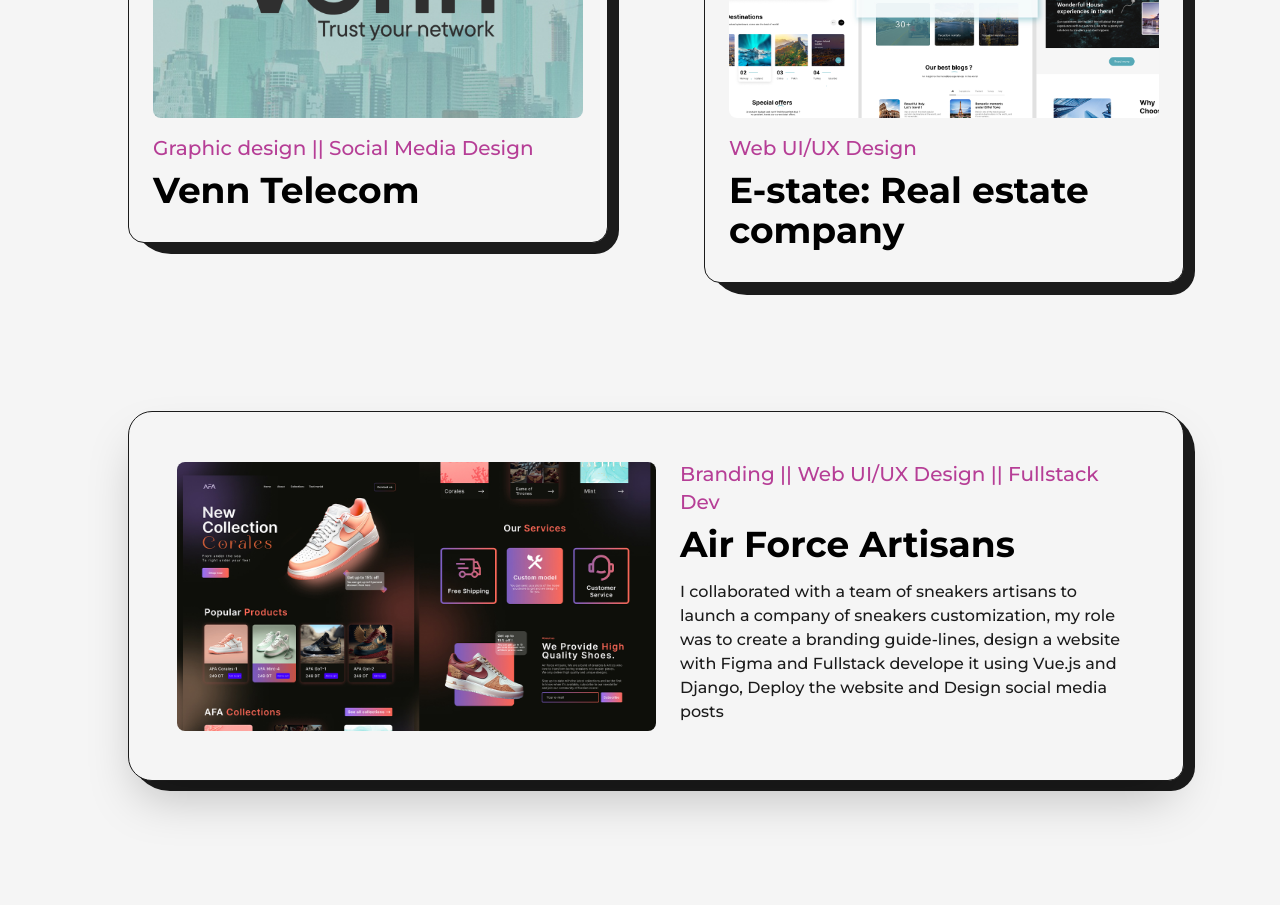
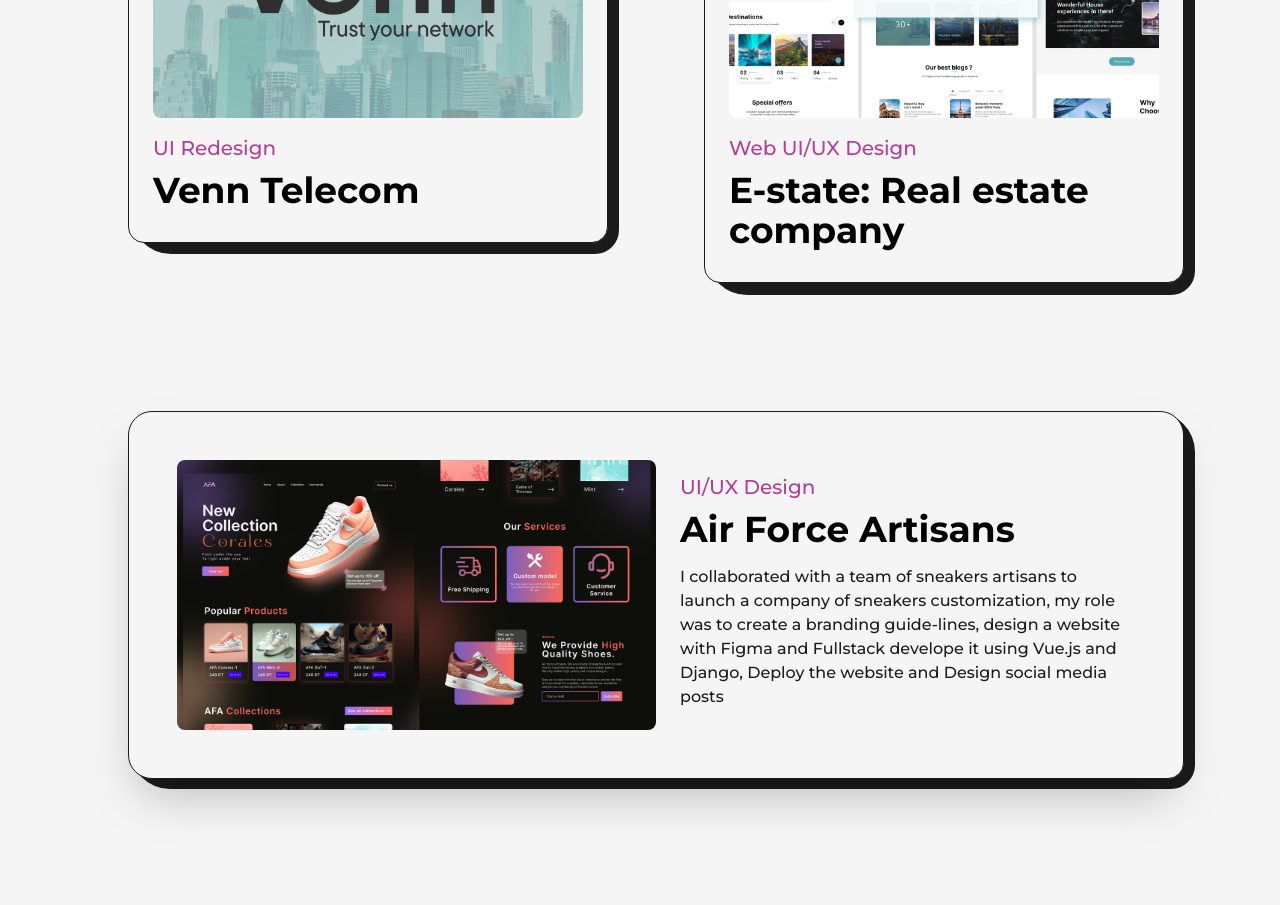
Before and after one commit to JoJoDevAdventure/Joseign, a Next.js app: page /projects in a window 1280 px wide. Shown: the part 1240-2145 px from the top of the page. Built offline with nearby package versions, Linux system fonts and the light colour scheme.

Commit message:
animation update

```diff
--- a/src/pages/branding.js
+++ b/src/pages/branding.js
@@ -24,10 +24,7 @@
 
   return (
     <article
-      className={`w-full flex items-center justify-between rounded-3xl border border-solid border-dark dark:border-light bg-light  dark:bg-dark shadow-2xl p-12 relative rounded-br-2xl lg:flex-col lg:p-8 xs:rounded-2xl xs:rounded-br-3xl xs:p-4 ${isHovered ? 'hover-zoom' : ''}`}
-      onMouseEnter={() => setIsHovered(true)} // Handle mouse enter
-      onMouseLeave={() => setIsHovered(false)} // Handle mouse leave
-    >
+      className={`w-full flex items-center justify-between rounded-3xl border border-solid border-dark dark:border-light bg-light  dark:bg-dark shadow-2xl p-12 relative rounded-br-2xl lg:flex-col lg:p-8 xs:rounded-2xl xs:rounded-br-3xl xs:p-4 ${isHovered ? 'hover-zoom' : ''}`}>
       <div className="absolute top-0 -right-3 -z-10 w-[101%] h-[103%] rounded-[2.5rem] bg-dark dark:bg-light rounded-br-3xl sm:-right-2 sm:h-[102%] sm:w-ful sm:rounded-[1,5rem]" />
       <Link
         href={link}
@@ -41,6 +38,8 @@
           priority
           sizes="{max-:768px} 100vw, {max-width:1200px} 50vw, 50vw"
           style={{ transform: isHovered ? 'scale(1.1)' : 'scale(1)' }} // Apply zoom effect
+          onMouseEnter={() => setIsHovered(true)} // Handle mouse enter
+          onMouseLeave={() => setIsHovered(false)} // Handle mouse leave
         />
       </Link>
       <div className="w-1/2 flex flex-col items-start justify-between pl-6 lg:w-full lg:pl-0 lg:pt-6 ">
@@ -68,8 +67,6 @@
   return (
     <article
       className={`w-full flex flex-col items-center justify-center rounded-2xl border border-solid border-dark dark:border-light bg-light dark:bg-dark p-6 relative xs:p-4 ${isHovered ? 'hover-zoom' : ''}`}
-      onMouseEnter={() => setIsHovered(true)} // Handle mouse enter
-      onMouseLeave={() => setIsHovered(false)} // Handle mouse leave
     >
       <div className="absolute top-0 -right-3 -z-10 w-[102%] h-[103%] rounded-[2.5rem] bg-dark dark:bg-light rounded-br-3xl md:-right-2 md:w-[101%] xs:h-[102%] xs:rounded-[1.5rem]" />
       <Link
@@ -82,6 +79,8 @@
           alt={title}
           className="w-full h-auto transition-transform transform-gpu duration-1000"
           style={{ transform: isHovered ? 'scale(1.1)' : 'scale(1)' }} // Apply zoom effect
+          onMouseEnter={() => setIsHovered(true)} // Handle mouse enter
+          onMouseLeave={() => setIsHovered(false)} // Handle mouse leave
         />
       </Link>
       <div className="w-full flex flex-col items-start justify-between mt-4">
@@ -131,7 +130,7 @@
                 title="Venn Telecom"
                 img={venn}
                 link="https://www.venntelecom.com"
-                type="Graphic design || Social Media Design"
+                type="UI Redesign"
               />
             </div>
             <div className="col-span-6 sm:col-span-12">
@@ -150,7 +149,7 @@
                 img={afa}
                 summary="I collaborated with a team of sneakers artisans to launch a company of sneakers customization, my role was to create a branding guide-lines, design a website with Figma and Fullstack develope it using Vue.js and Django, Deploy the website and Design social media posts"
                 link="https://airfa.shop"
-                type="Branding || Web UI/UX Design || Fullstack Dev"
+                type="UI/UX Design"
               />
             </div>
             <div className="col-span-6 sm:col-span-12">
--- a/src/pages/graphic.js
+++ b/src/pages/graphic.js
@@ -24,10 +24,7 @@
 
   return (
     <article
-      className={`w-full flex items-center justify-between rounded-3xl border border-solid border-dark dark:border-light bg-light  dark:bg-dark shadow-2xl p-12 relative rounded-br-2xl lg:flex-col lg:p-8 xs:rounded-2xl xs:rounded-br-3xl xs:p-4 ${isHovered ? 'hover-zoom' : ''}`}
-      onMouseEnter={() => setIsHovered(true)} // Handle mouse enter
-      onMouseLeave={() => setIsHovered(false)} // Handle mouse leave
-    >
+      className={`w-full flex items-center justify-between rounded-3xl border border-solid border-dark dark:border-light bg-light  dark:bg-dark shadow-2xl p-12 relative rounded-br-2xl lg:flex-col lg:p-8 xs:rounded-2xl xs:rounded-br-3xl xs:p-4 ${isHovered ? 'hover-zoom' : ''}`}>
       <div className="absolute top-0 -right-3 -z-10 w-[101%] h-[103%] rounded-[2.5rem] bg-dark dark:bg-light rounded-br-3xl sm:-right-2 sm:h-[102%] sm:w-ful sm:rounded-[1,5rem]" />
       <Link
         href={link}
@@ -41,6 +38,8 @@
           priority
           sizes="{max-:768px} 100vw, {max-width:1200px} 50vw, 50vw"
           style={{ transform: isHovered ? 'scale(1.1)' : 'scale(1)' }} // Apply zoom effect
+          onMouseEnter={() => setIsHovered(true)} // Handle mouse enter
+          onMouseLeave={() => setIsHovered(false)} // Handle mouse leave
         />
       </Link>
       <div className="w-1/2 flex flex-col items-start justify-between pl-6 lg:w-full lg:pl-0 lg:pt-6 ">
@@ -68,8 +67,6 @@
   return (
     <article
       className={`w-full flex flex-col items-center justify-center rounded-2xl border border-solid border-dark dark:border-light bg-light dark:bg-dark p-6 relative xs:p-4 ${isHovered ? 'hover-zoom' : ''}`}
-      onMouseEnter={() => setIsHovered(true)} // Handle mouse enter
-      onMouseLeave={() => setIsHovered(false)} // Handle mouse leave
     >
       <div className="absolute top-0 -right-3 -z-10 w-[102%] h-[103%] rounded-[2.5rem] bg-dark dark:bg-light rounded-br-3xl md:-right-2 md:w-[101%] xs:h-[102%] xs:rounded-[1.5rem]" />
       <Link
@@ -82,6 +79,8 @@
           alt={title}
           className="w-full h-auto transition-transform transform-gpu duration-1000"
           style={{ transform: isHovered ? 'scale(1.1)' : 'scale(1)' }} // Apply zoom effect
+          onMouseEnter={() => setIsHovered(true)} // Handle mouse enter
+          onMouseLeave={() => setIsHovered(false)} // Handle mouse leave
         />
       </Link>
       <div className="w-full flex flex-col items-start justify-between mt-4">
@@ -131,7 +130,7 @@
                 title="Venn Telecom"
                 img={venn}
                 link="https://www.venntelecom.com"
-                type="Graphic design || Social Media Design"
+                type="UI Redesign"
               />
             </div>
             <div className="col-span-6 sm:col-span-12">
@@ -150,7 +149,7 @@
                 img={afa}
                 summary="I collaborated with a team of sneakers artisans to launch a company of sneakers customization, my role was to create a branding guide-lines, design a website with Figma and Fullstack develope it using Vue.js and Django, Deploy the website and Design social media posts"
                 link="https://airfa.shop"
-                type="Branding || Web UI/UX Design || Fullstack Dev"
+                type="UI/UX Design"
               />
             </div>
             <div className="col-span-6 sm:col-span-12">
--- a/src/pages/projects.js
+++ b/src/pages/projects.js
@@ -24,10 +24,7 @@
 
   return (
     <article
-      className={`w-full flex items-center justify-between rounded-3xl border border-solid border-dark dark:border-light bg-light  dark:bg-dark shadow-2xl p-12 relative rounded-br-2xl lg:flex-col lg:p-8 xs:rounded-2xl xs:rounded-br-3xl xs:p-4 ${isHovered ? 'hover-zoom' : ''}`}
-      onMouseEnter={() => setIsHovered(true)} // Handle mouse enter
-      onMouseLeave={() => setIsHovered(false)} // Handle mouse leave
-    >
+      className={`w-full flex items-center justify-between rounded-3xl border border-solid border-dark dark:border-light bg-light  dark:bg-dark shadow-2xl p-12 relative rounded-br-2xl lg:flex-col lg:p-8 xs:rounded-2xl xs:rounded-br-3xl xs:p-4 ${isHovered ? 'hover-zoom' : ''}`}>
       <div className="absolute top-0 -right-3 -z-10 w-[101%] h-[103%] rounded-[2.5rem] bg-dark dark:bg-light rounded-br-3xl sm:-right-2 sm:h-[102%] sm:w-ful sm:rounded-[1,5rem]" />
       <Link
         href={link}
@@ -41,6 +38,8 @@
           priority
           sizes="{max-:768px} 100vw, {max-width:1200px} 50vw, 50vw"
           style={{ transform: isHovered ? 'scale(1.1)' : 'scale(1)' }} // Apply zoom effect
+          onMouseEnter={() => setIsHovered(true)} // Handle mouse enter
+          onMouseLeave={() => setIsHovered(false)} // Handle mouse leave
         />
       </Link>
       <div className="w-1/2 flex flex-col items-start justify-between pl-6 lg:w-full lg:pl-0 lg:pt-6 ">
@@ -68,8 +67,6 @@
   return (
     <article
       className={`w-full flex flex-col items-center justify-center rounded-2xl border border-solid border-dark dark:border-light bg-light dark:bg-dark p-6 relative xs:p-4 ${isHovered ? 'hover-zoom' : ''}`}
-      onMouseEnter={() => setIsHovered(true)} // Handle mouse enter
-      onMouseLeave={() => setIsHovered(false)} // Handle mouse leave
     >
       <div className="absolute top-0 -right-3 -z-10 w-[102%] h-[103%] rounded-[2.5rem] bg-dark dark:bg-light rounded-br-3xl md:-right-2 md:w-[101%] xs:h-[102%] xs:rounded-[1.5rem]" />
       <Link
@@ -82,6 +79,8 @@
           alt={title}
           className="w-full h-auto transition-transform transform-gpu duration-1000"
           style={{ transform: isHovered ? 'scale(1.1)' : 'scale(1)' }} // Apply zoom effect
+          onMouseEnter={() => setIsHovered(true)} // Handle mouse enter
+          onMouseLeave={() => setIsHovered(false)} // Handle mouse leave
         />
       </Link>
       <div className="w-full flex flex-col items-start justify-between mt-4">
@@ -131,7 +130,7 @@
                 title="Venn Telecom"
                 img={venn}
                 link="https://www.venntelecom.com"
-                type="Graphic design || Social Media Design"
+                type="UI Redesign"
               />
             </div>
             <div className="col-span-6 sm:col-span-12">
@@ -150,7 +149,7 @@
                 img={afa}
                 summary="I collaborated with a team of sneakers artisans to launch a company of sneakers customization, my role was to create a branding guide-lines, design a website with Figma and Fullstack develope it using Vue.js and Django, Deploy the website and Design social media posts"
                 link="https://airfa.shop"
-                type="Branding || Web UI/UX Design || Fullstack Dev"
+                type="UI/UX Design"
               />
             </div>
             <div className="col-span-6 sm:col-span-12">
--- a/src/pages/sm.js
+++ b/src/pages/sm.js
@@ -24,10 +24,7 @@
 
   return (
     <article
-      className={`w-full flex items-center justify-between rounded-3xl border border-solid border-dark dark:border-light bg-light  dark:bg-dark shadow-2xl p-12 relative rounded-br-2xl lg:flex-col lg:p-8 xs:rounded-2xl xs:rounded-br-3xl xs:p-4 ${isHovered ? 'hover-zoom' : ''}`}
-      onMouseEnter={() => setIsHovered(true)} // Handle mouse enter
-      onMouseLeave={() => setIsHovered(false)} // Handle mouse leave
-    >
+      className={`w-full flex items-center justify-between rounded-3xl border border-solid border-dark dark:border-light bg-light  dark:bg-dark shadow-2xl p-12 relative rounded-br-2xl lg:flex-col lg:p-8 xs:rounded-2xl xs:rounded-br-3xl xs:p-4 ${isHovered ? 'hover-zoom' : ''}`}>
       <div className="absolute top-0 -right-3 -z-10 w-[101%] h-[103%] rounded-[2.5rem] bg-dark dark:bg-light rounded-br-3xl sm:-right-2 sm:h-[102%] sm:w-ful sm:rounded-[1,5rem]" />
       <Link
         href={link}
@@ -41,6 +38,8 @@
           priority
           sizes="{max-:768px} 100vw, {max-width:1200px} 50vw, 50vw"
           style={{ transform: isHovered ? 'scale(1.1)' : 'scale(1)' }} // Apply zoom effect
+          onMouseEnter={() => setIsHovered(true)} // Handle mouse enter
+          onMouseLeave={() => setIsHovered(false)} // Handle mouse leave
         />
       </Link>
       <div className="w-1/2 flex flex-col items-start justify-between pl-6 lg:w-full lg:pl-0 lg:pt-6 ">
@@ -68,8 +67,6 @@
   return (
     <article
       className={`w-full flex flex-col items-center justify-center rounded-2xl border border-solid border-dark dark:border-light bg-light dark:bg-dark p-6 relative xs:p-4 ${isHovered ? 'hover-zoom' : ''}`}
-      onMouseEnter={() => setIsHovered(true)} // Handle mouse enter
-      onMouseLeave={() => setIsHovered(false)} // Handle mouse leave
     >
       <div className="absolute top-0 -right-3 -z-10 w-[102%] h-[103%] rounded-[2.5rem] bg-dark dark:bg-light rounded-br-3xl md:-right-2 md:w-[101%] xs:h-[102%] xs:rounded-[1.5rem]" />
       <Link
@@ -82,6 +79,8 @@
           alt={title}
           className="w-full h-auto transition-transform transform-gpu duration-1000"
           style={{ transform: isHovered ? 'scale(1.1)' : 'scale(1)' }} // Apply zoom effect
+          onMouseEnter={() => setIsHovered(true)} // Handle mouse enter
+          onMouseLeave={() => setIsHovered(false)} // Handle mouse leave
         />
       </Link>
       <div className="w-full flex flex-col items-start justify-between mt-4">
@@ -131,7 +130,7 @@
                 title="Venn Telecom"
                 img={venn}
                 link="https://www.venntelecom.com"
-                type="Graphic design || Social Media Design"
+                type="UI Redesign"
               />
             </div>
             <div className="col-span-6 sm:col-span-12">
@@ -150,7 +149,7 @@
                 img={afa}
                 summary="I collaborated with a team of sneakers artisans to launch a company of sneakers customization, my role was to create a branding guide-lines, design a website with Figma and Fullstack develope it using Vue.js and Django, Deploy the website and Design social media posts"
                 link="https://airfa.shop"
-                type="Branding || Web UI/UX Design || Fullstack Dev"
+                type="UI/UX Design"
               />
             </div>
             <div className="col-span-6 sm:col-span-12">
--- a/src/pages/uiux.js
+++ b/src/pages/uiux.js
@@ -24,10 +24,7 @@
 
   return (
     <article
-      className={`w-full flex items-center justify-between rounded-3xl border border-solid border-dark dark:border-light bg-light  dark:bg-dark shadow-2xl p-12 relative rounded-br-2xl lg:flex-col lg:p-8 xs:rounded-2xl xs:rounded-br-3xl xs:p-4 ${isHovered ? 'hover-zoom' : ''}`}
-      onMouseEnter={() => setIsHovered(true)} // Handle mouse enter
-      onMouseLeave={() => setIsHovered(false)} // Handle mouse leave
-    >
+      className={`w-full flex items-center justify-between rounded-3xl border border-solid border-dark dark:border-light bg-light  dark:bg-dark shadow-2xl p-12 relative rounded-br-2xl lg:flex-col lg:p-8 xs:rounded-2xl xs:rounded-br-3xl xs:p-4 ${isHovered ? 'hover-zoom' : ''}`}>
       <div className="absolute top-0 -right-3 -z-10 w-[101%] h-[103%] rounded-[2.5rem] bg-dark dark:bg-light rounded-br-3xl sm:-right-2 sm:h-[102%] sm:w-ful sm:rounded-[1,5rem]" />
       <Link
         href={link}
@@ -41,6 +38,8 @@
           priority
           sizes="{max-:768px} 100vw, {max-width:1200px} 50vw, 50vw"
           style={{ transform: isHovered ? 'scale(1.1)' : 'scale(1)' }} // Apply zoom effect
+          onMouseEnter={() => setIsHovered(true)} // Handle mouse enter
+          onMouseLeave={() => setIsHovered(false)} // Handle mouse leave
         />
       </Link>
       <div className="w-1/2 flex flex-col items-start justify-between pl-6 lg:w-full lg:pl-0 lg:pt-6 ">
@@ -68,8 +67,6 @@
   return (
     <article
       className={`w-full flex flex-col items-center justify-center rounded-2xl border border-solid border-dark dark:border-light bg-light dark:bg-dark p-6 relative xs:p-4 ${isHovered ? 'hover-zoom' : ''}`}
-      onMouseEnter={() => setIsHovered(true)} // Handle mouse enter
-      onMouseLeave={() => setIsHovered(false)} // Handle mouse leave
     >
       <div className="absolute top-0 -right-3 -z-10 w-[102%] h-[103%] rounded-[2.5rem] bg-dark dark:bg-light rounded-br-3xl md:-right-2 md:w-[101%] xs:h-[102%] xs:rounded-[1.5rem]" />
       <Link
@@ -82,6 +79,8 @@
           alt={title}
           className="w-full h-auto transition-transform transform-gpu duration-1000"
           style={{ transform: isHovered ? 'scale(1.1)' : 'scale(1)' }} // Apply zoom effect
+          onMouseEnter={() => setIsHovered(true)} // Handle mouse enter
+          onMouseLeave={() => setIsHovered(false)} // Handle mouse leave
         />
       </Link>
       <div className="w-full flex flex-col items-start justify-between mt-4">
@@ -131,7 +130,7 @@
                 title="Venn Telecom"
                 img={venn}
                 link="https://www.venntelecom.com"
-                type="Graphic design || Social Media Design"
+                type="UI Redesign"
               />
             </div>
             <div className="col-span-6 sm:col-span-12">
@@ -150,7 +149,7 @@
                 img={afa}
                 summary="I collaborated with a team of sneakers artisans to launch a company of sneakers customization, my role was to create a branding guide-lines, design a website with Figma and Fullstack develope it using Vue.js and Django, Deploy the website and Design social media posts"
                 link="https://airfa.shop"
-                type="Branding || Web UI/UX Design || Fullstack Dev"
+                type="UI/UX Design"
               />
             </div>
             <div className="col-span-6 sm:col-span-12">
```
